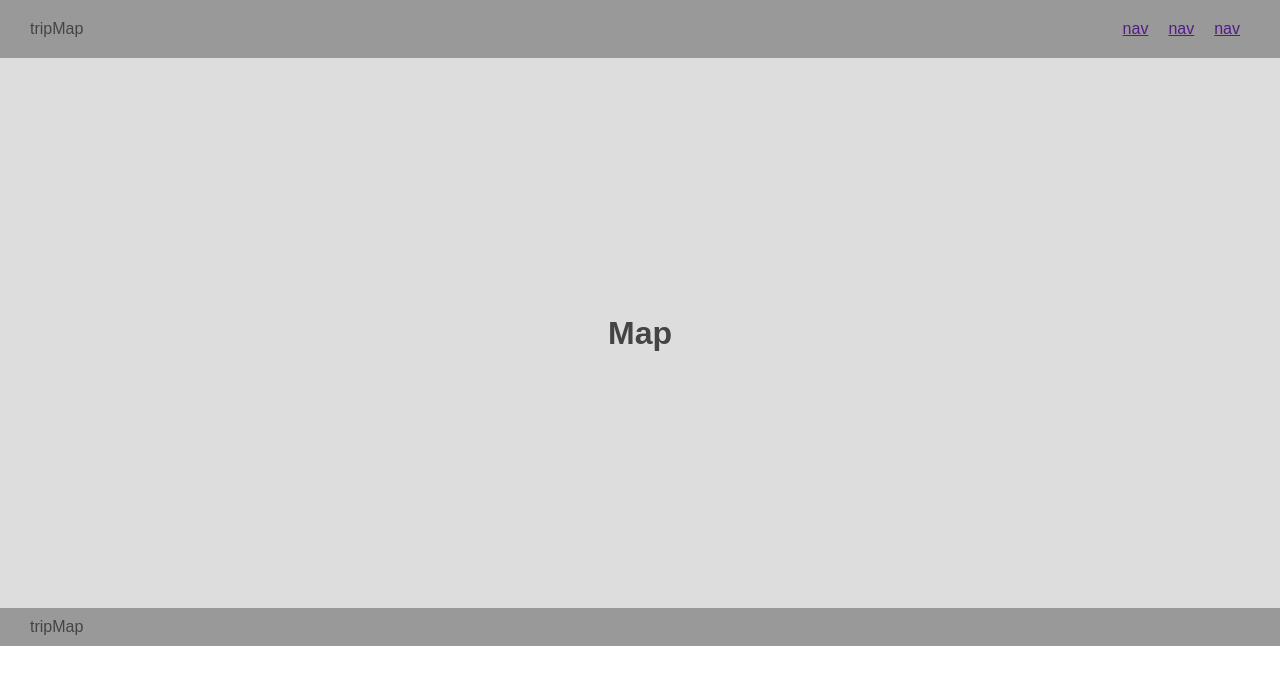
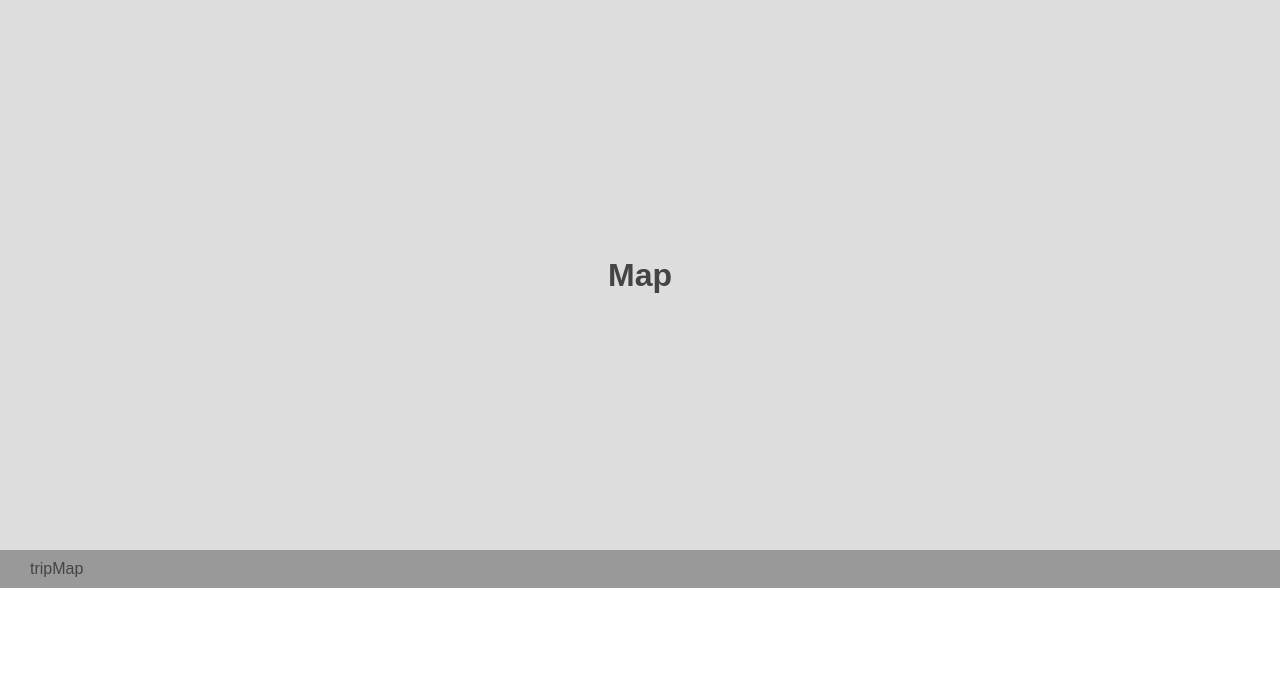
Before and after one commit to YuChing0923/journey-app, a React (Create React App) app: page /#/map in a window 1280 px wide. Shown: the top 684 px of the page. Built offline with nearby package versions, Linux system fonts and the light colour scheme.

Commit message:
map branch test

```diff
--- a/src/components/Map/Map.js
+++ b/src/components/Map/Map.js
@@ -1,17 +1,9 @@
 import React from 'react';
 import '../../assets/main.scss';
 
-function Index() {
+function Map() {
   return (
     <div className="App">
-      <nav className="navbar">
-        <div className="logo">tripMap</div>
-        <ul className="menu">
-          <li><a href="">nav</a></li>
-          <li><a href="">nav</a></li>
-          <li><a href="">nav</a></li>
-        </ul>
-      </nav>
       <div className="main_page">
         <div className="container">
           <h1 className="title">Map</h1>
@@ -22,4 +14,4 @@ function Index() {
   );
 }
 
-export default Index;
+export default Map;
```
